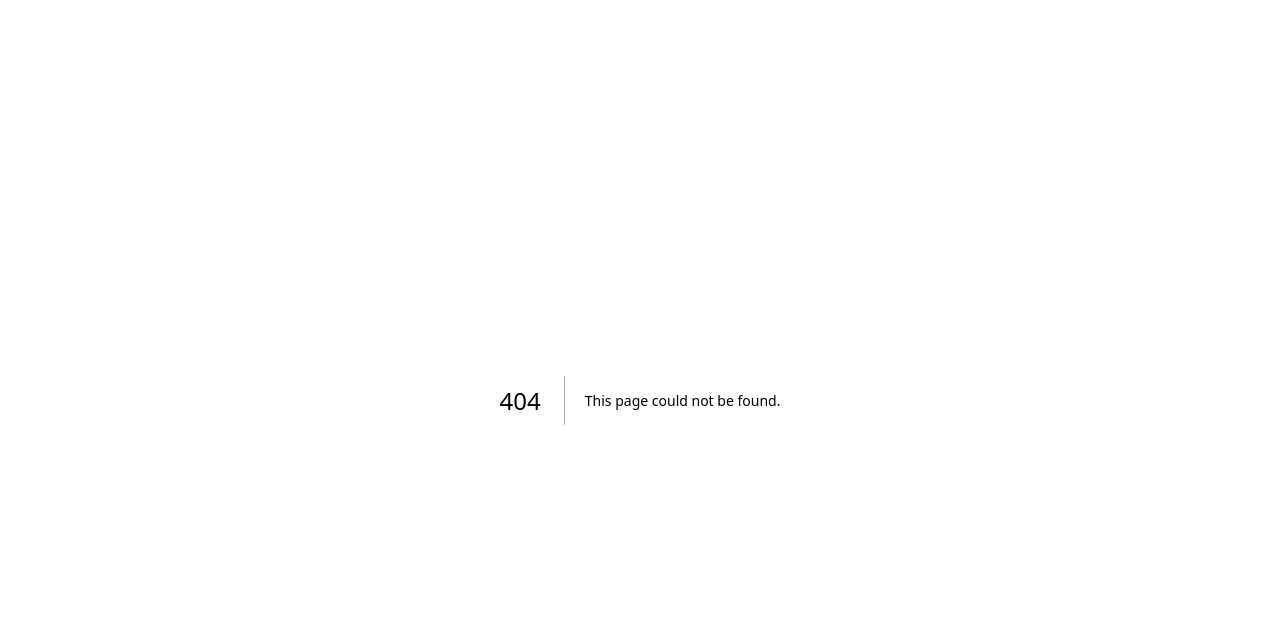
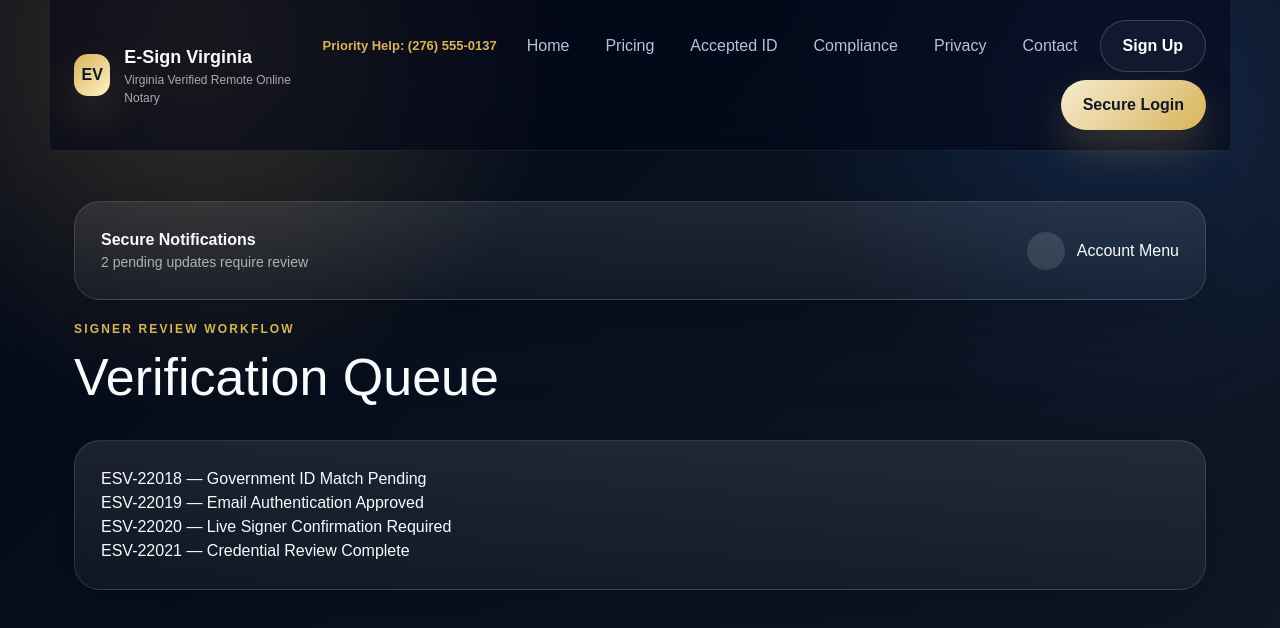
Before and after one commit to rawillia9801/esign, a Next.js app: page /notary/verification in a window 1280 px wide. Before the commit this address had no page. Shown: the top 628 px of the page. Built offline with nearby package versions, Linux system fonts and the light colour scheme.

Commit message:
Add notary verification queue page

```diff
--- /dev/null
+++ b/app/notary/verification/page.tsx
@@ -0,0 +1,21 @@
+import Header from '../../../components/Header'
+import ProfileBar from '../../../components/ProfileBar'
+
+export default function NotaryVerification(){
+ return (
+  <main className="container">
+   <Header />
+   <div style={{padding:'50px 0'}}>
+    <ProfileBar />
+    <div className="eyebrow">Signer Review Workflow</div>
+    <h1 style={{fontSize:'52px'}}>Verification Queue</h1>
+    <div className="card" style={{marginTop:'24px'}}>
+      <p>ESV-22018 — Government ID Match Pending</p>
+      <p>ESV-22019 — Email Authentication Approved</p>
+      <p>ESV-22020 — Live Signer Confirmation Required</p>
+      <p>ESV-22021 — Credential Review Complete</p>
+    </div>
+   </div>
+  </main>
+ )
+}
```
